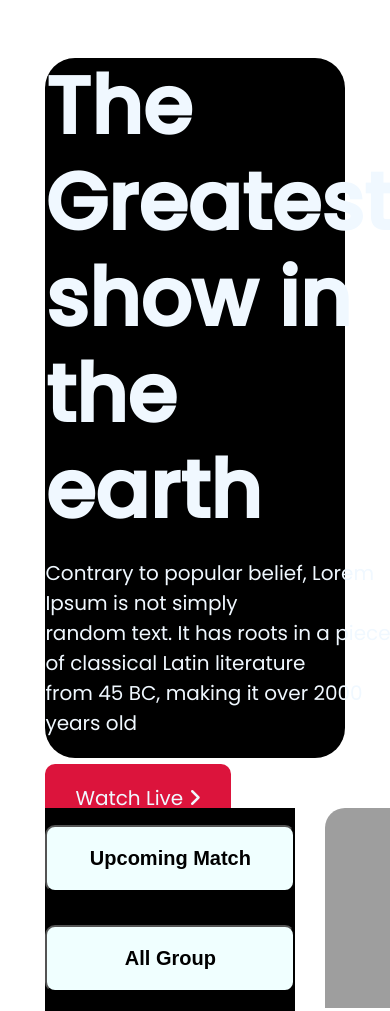
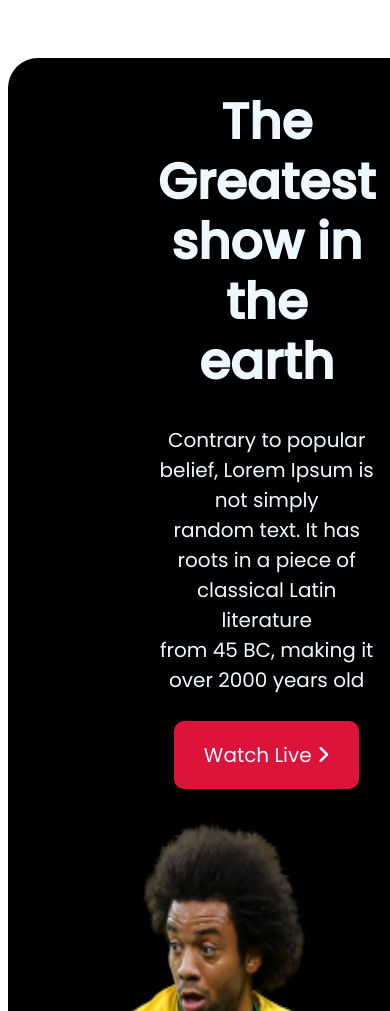
Before and after one commit to Nayeemmnt999/World-cup-assignment-2, a plain HTML site: page index.html in a window 390 px wide. Shown: the top 1011 px of the page. Drawn offline with Linux system fonts and the light colour scheme; grey boxes are pictures that could not be loaded; a web font is replaced by a local one.

Commit message:
first-responsiv

```diff
--- a/style.css
+++ b/style.css
@@ -11,22 +11,24 @@ body{
     justify-content: space-around;
 }
 .header-child{
-    width: 80%;
-    height: 700px;
+
     margin-top: 50px;
-    display: grid;
-    grid-template-columns: repeat(2, 1fr);
-    align-content: stretch;
+    display: flex;
+    justify-content: space-around;
+    align-content: space-around;
     justify-items: center;
     align-items: center;
     background-color: black;
     border-radius: 30px;
 }
+.banner-heading{
+    margin: 0 150px;
+}
 .banner-heading h1{
     font-size: 80px;
     font-weight: 900;
     color: aliceblue;
-    margin: 0px;
+
     line-height: 1.2em;
 
 }
@@ -150,3 +152,27 @@ body{
     color: aliceblue;
     font-weight: 500;
 }
+/* footer end  */
+
+@media only screen and (max-width:647px) {
+
+
+}
+@media only screen and (max-width: 600px) {
+
+.header-child{
+    flex-direction: column;
+}
+.banner-heading{
+    text-align: center;
+}
+.banner-heading h1{
+    font-size: 50px;
+}
+.banner-heading img{
+    height:100px;
+    align-items: center;
+
+}
+
+}
```
